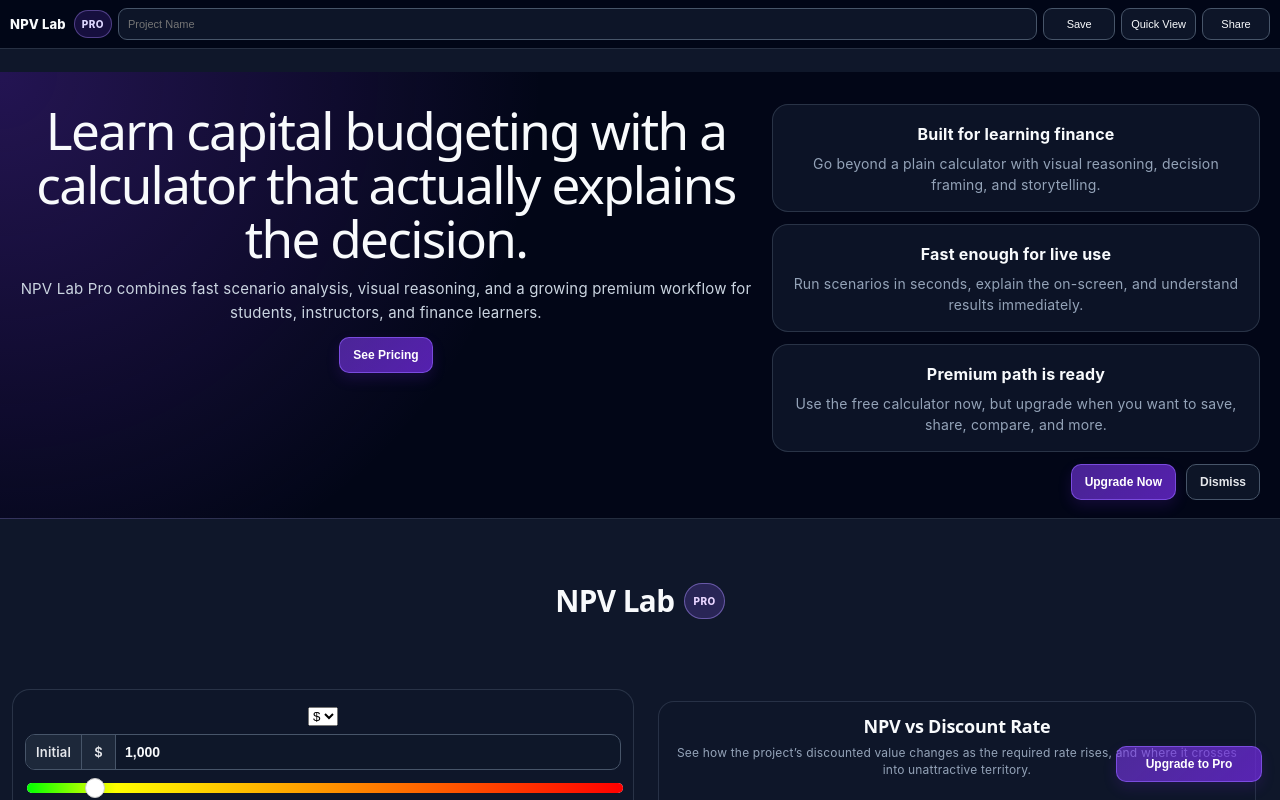
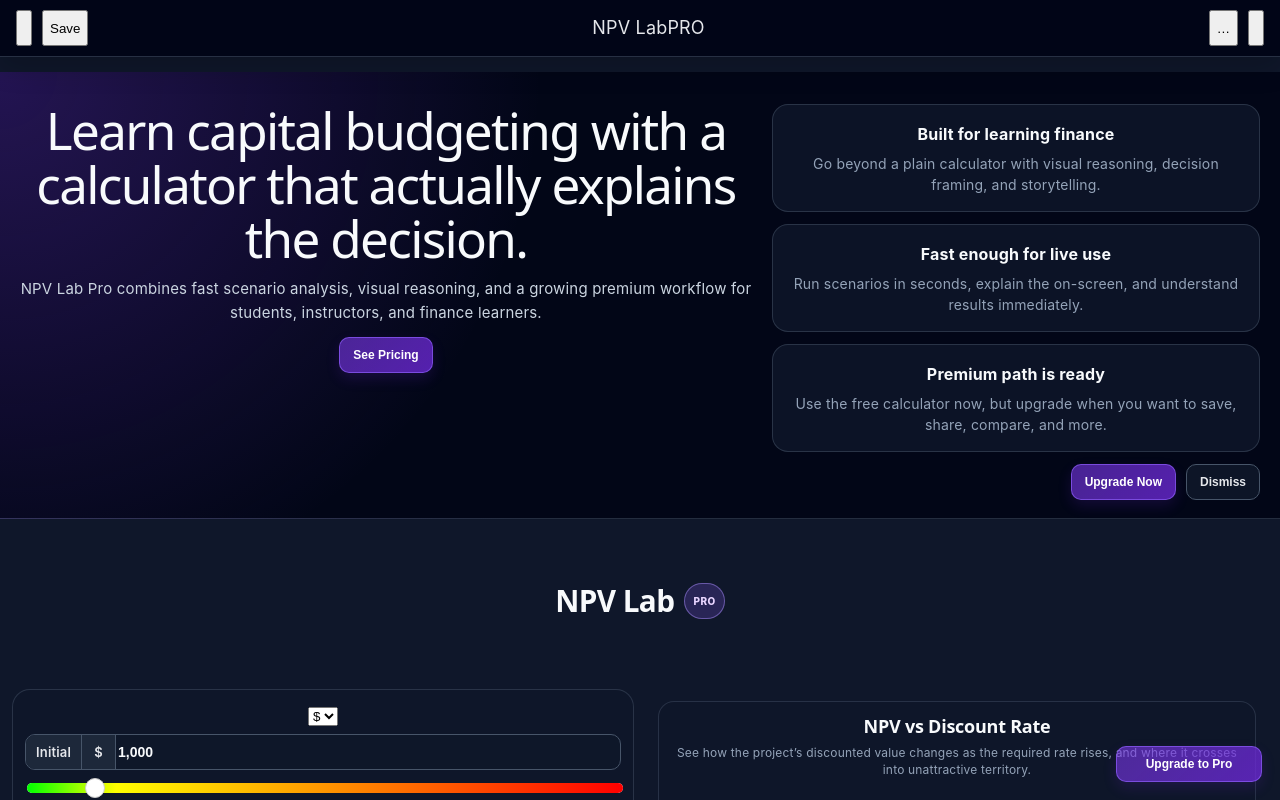
Before and after one commit to armstrma/npv-calculator, a React (Vite) app: page / in a window 1280 px wide. Shown: the top 800 px of the page. Built offline with nearby package versions, Linux system fonts and the light colour scheme.

Commit message:
Unify toolbar with mobile topbar

```diff
--- a/src/App.css
+++ b/src/App.css
@@ -137,133 +137,46 @@ input[type="range"]::-moz-range-thumb {
   font-size: 14px;
 }
 .mobile-topbar-shell {
-  display: none;
-}
-
-.project-toolbar {
   position: fixed;
   top: 0;
   left: 0;
   right: 0;
-  z-index: 1300;
-  display: flex;
-  gap: 6px;
-  align-items: center;
+  z-index: 1400;
+  display: grid;
+  grid-template-columns: auto auto minmax(0, 1fr) auto auto;
+  align-items: center;
+  gap: 8px;
   padding: 8px 10px;
+  background: rgba(2, 6, 23, 0.96);
+  border-bottom: 1px solid rgba(71, 85, 105, 0.55);
+}
+
+.mobile-topbar-shell-desktop {
+  display: grid;
+  grid-template-columns: auto auto minmax(220px, 1fr) auto auto;
+  gap: 10px;
+  padding: 10px 16px;
   backdrop-filter: blur(12px);
-  background: rgba(2, 6, 23, 0.94);
-  border-bottom: 1px solid rgba(71, 85, 105, 0.55);
-  overflow-x: auto;
-}
-.project-toolbar-condensed {
   box-shadow: 0 10px 28px rgba(0, 0, 0, 0.18);
 }
-.project-toolbar-brand {
-  display: inline-flex;
-  align-items: center;
-  gap: 8px;
-  min-width: 0;
-  flex: 0 0 auto;
-}
-.project-toolbar-title {
-  font-size: 13px;
-  font-weight: 800;
-  color: #f8fafc;
-}
-.project-toolbar-pro-badge {
-  display: inline-flex;
-  align-items: center;
-  justify-content: center;
-  min-height: 20px;
-  padding: 0 7px;
-  border-radius: 999px;
-  background: rgba(124, 58, 237, 0.18);
-  border: 1px solid rgba(167, 139, 250, 0.4);
-  color: #ddd6fe;
-  font-size: 10px;
-  font-weight: 800;
-  letter-spacing: 0.04em;
-}
-.project-toolbar-name,
-.project-toolbar select,
-.project-toolbar-button,
-.cashflow-number-input {
-  height: 32px;
-  border-radius: 9px;
-  border: 1px solid #475569;
-  padding: 0 9px;
-  font-size: 11px;
-}
-.project-toolbar-name {
-  flex: 1 1 220px;
-  min-width: 120px;
-}
-.project-toolbar-name,
-.project-toolbar select {
-  background: rgba(15, 23, 42, 0.92);
-  color: #f8fafc;
-}
-.project-toolbar-button {
-  display: inline-flex;
-  align-items: center;
-  justify-content: center;
-  background: rgba(15, 23, 42, 0.92);
-  color: #f8fafc;
-  cursor: pointer;
-  min-width: 72px;
-  white-space: nowrap;
-}
-.project-toolbar-button-share {
-  min-width: 68px;
-}
-.project-toolbar-menu-wrap {
-  position: relative;
-  flex: 0 0 auto;
-}
-.project-toolbar-menu {
-  position: absolute;
-  top: calc(100% + 6px);
-  left: 0;
-  min-width: 220px;
-  display: grid;
-  gap: 4px;
-  padding: 8px;
-  border-radius: 12px;
-  border: 1px solid rgba(71, 85, 105, 0.55);
-  background: rgba(2, 6, 23, 0.98);
-  box-shadow: 0 18px 34px rgba(0, 0, 0, 0.32);
-}
-.project-toolbar-menu-right {
-  right: 0;
-  left: auto;
-}
-.project-toolbar-menu-item {
-  min-height: 34px;
-  border-radius: 9px;
-  border: 0;
-  background: rgba(15, 23, 42, 0.9);
-  color: #f8fafc;
-  padding: 0 10px;
-  font-size: 12px;
-  text-align: left;
-}
-.project-toolbar-menu-item-static {
-  display: flex;
-  align-items: center;
-  color: #cbd5e1;
-}
-.project-toolbar-menu-item-select {
-  display: grid;
-  gap: 4px;
-  padding: 8px 10px;
-}
-.project-toolbar-menu-item-select span {
-  color: #cbd5e1;
-  font-size: 10px;
-  font-weight: 700;
-}
-.project-toolbar-menu-item-success {
-  color: #86efac;
+
+.mobile-topbar-shell-desktop .mobile-topbar-brand {
+  justify-content: flex-start;
+}
+
+.mobile-topbar-shell-desktop .mobile-topbar-menu-wrap:last-child {
+  justify-self: end;
+}
+
+.mobile-topbar-shell-desktop .mobile-topbar-action,
+.mobile-topbar-shell-desktop .mobile-topbar-save {
+  min-height: 36px;
+}
+
+@media (min-width: 641px) {
+  .mobile-topbar-shell:not(.mobile-topbar-shell-desktop) {
+    display: none;
+  }
 }
 .button-primary,
 .button-secondary {
@@ -823,18 +736,7 @@ th, td { border: 1px solid #334155; padding: 8px; text-align: left; }
     display: none;
   }
   .mobile-topbar-shell {
-    position: fixed;
-    top: 0;
-    left: 0;
-    right: 0;
-    z-index: 1400;
-    display: grid;
     grid-template-columns: auto auto minmax(0, 1fr) auto auto;
-    align-items: center;
-    gap: 8px;
-    padding: 8px 10px;
-    background: rgba(2, 6, 23, 0.96);
-    border-bottom: 1px solid rgba(71, 85, 105, 0.55);
   }
   .mobile-topbar-action {
     min-height: 38px;
@@ -950,20 +852,6 @@ th, td { border: 1px solid #334155; padding: 8px; text-align: left; }
   .hero-upgrade-button,
   .hero-dismiss-button {
     width: 100%;
-  }
-  .project-toolbar {
-    top: 54px;
-    display: none;
-    grid-template-columns: minmax(0, 1fr) minmax(0, 1fr);
-    padding: 8px;
-    gap: 6px;
-  }
-  .project-toolbar > :nth-child(1),
-  .project-toolbar > :nth-child(2),
-  .project-toolbar > :nth-child(3),
-  .project-toolbar > :nth-child(4) {
-    width: 100%;
-    min-width: 0 !important;
   }
   .metric-pill-value { font-size: 18px; }
   .floating-upgrade-button {
--- a/src/App.jsx
+++ b/src/App.jsx
@@ -1635,76 +1635,65 @@ const App = () => {
         </div>
       </div>
 
-      <div className={`project-toolbar ${showProductHero ? '' : 'project-toolbar-condensed'}`} ref={projectToolbarRef}>
-        <div className="project-toolbar-brand">
-          <span className="project-toolbar-title">NPV Lab</span>
-          <span className="project-toolbar-pro-badge">PRO</span>
-        </div>
-
-        <input className="project-toolbar-name" placeholder="Project Name" value={projectName} onChange={(e) => setProjectName(e.target.value)} />
-
-        <div className="project-toolbar-menu-wrap">
-          <button type="button" className="project-toolbar-button" onClick={() => {
+      <div className="mobile-topbar-shell mobile-topbar-shell-desktop" ref={projectToolbarRef}>
+        <button
+          type="button"
+          className="mobile-topbar-action mobile-topbar-action-left"
+          onClick={() => {
+            setMobileLibraryTab('saved');
+            setShowMobileLibrary(true);
+          }}
+          aria-label="Open project library"
+        >
+          <svg className="mobile-topbar-icon-svg" viewBox="0 0 24 24" aria-hidden="true">
+            <path d="M3 7.5A1.5 1.5 0 0 1 4.5 6h4.379a1.5 1.5 0 0 1 1.06.44l1.242 1.242A1.5 1.5 0 0 0 12.242 8h7.258A1.5 1.5 0 0 1 21 9.5v8A1.5 1.5 0 0 1 19.5 19h-15A1.5 1.5 0 0 1 3 17.5v-10Z" />
+          </svg>
+        </button>
+        <div className="mobile-topbar-menu-wrap">
+          <button type="button" className="mobile-topbar-action mobile-topbar-action-left mobile-topbar-save" onClick={() => {
             setShowSaveMenu((value) => !value);
             setShowQuickViewMenu(false);
             setShowShareMenu(false);
           }}>
-            Save
+            <span>Save</span>
           </button>
           {showSaveMenu && (
-            <div className="project-toolbar-menu">
-              <button type="button" className="project-toolbar-menu-item" onClick={() => {
-                handleSaveLocally();
-                setShowSaveMenu(false);
-              }}>
+            <div className="mobile-topbar-menu mobile-topbar-menu-left">
+              <button
+                type="button"
+                className="mobile-topbar-menu-item"
+                onClick={handleSaveLocally}
+              >
                 Save Locally
               </button>
-              <label className="project-toolbar-menu-item project-toolbar-menu-item-select">
-                <span>Load</span>
-                <select
-                  onChange={(e) => {
-                    loadProject(e.target.value);
-                    setShowSaveMenu(false);
-                  }}
-                  value={loadedProjectName && !projects[loadedProjectName] ? '__unsaved__' : loadedProjectName || '__placeholder__'}
-                >
-                  <option value="__placeholder__" disabled>Load Project</option>
-                  {loadedProjectName && !projects[loadedProjectName] && <option value="__unsaved__">{loadedProjectName} (Unsaved)</option>}
-                  {Object.keys(projects).map((name) => (
-                    <option key={name} value={name}>{name}</option>
-                  ))}
-                </select>
-              </label>
-              <label className="project-toolbar-menu-item project-toolbar-menu-item-select">
-                <span>Delete</span>
-                <select onChange={(e) => {
-                  deleteProject(e.target.value);
-                  setShowSaveMenu(false);
-                }} defaultValue="Delete Project">
-                  <option disabled>Delete Project</option>
-                  {Object.keys(projects).map((name) => (
-                    <option key={name}>{name}</option>
-                  ))}
-                </select>
-              </label>
             </div>
           )}
         </div>
-
-        <div className="project-toolbar-menu-wrap">
-          <button type="button" className="project-toolbar-button" onClick={() => {
-            setQuickViewEnabled((value) => !value);
+        <div className="mobile-topbar-brand">
+          <span className="mobile-topbar-title">NPV Lab</span>
+          <span className="mobile-topbar-pro-badge">PRO</span>
+        </div>
+        <div className="mobile-topbar-menu-wrap">
+          <button type="button" className="mobile-topbar-action mobile-topbar-action-right" onClick={() => {
+            setShowQuickViewMenu((value) => !value);
             setShowSaveMenu(false);
             setShowShareMenu(false);
-          }}>
-            {quickViewEnabled ? 'Exit Quick View' : 'Quick View'}
+          }} aria-label="More options">
+            <span className="mobile-topbar-icon-glyph">…</span>
           </button>
           {showQuickViewMenu && (
-            <div className="project-toolbar-menu">
-              <div className="project-toolbar-menu-item project-toolbar-menu-item-static">
-                Quick View is {quickViewEnabled ? 'On' : 'Off'}
-              </div>
-              <label className="project-toolbar-menu-item project-toolbar-menu-item-select">
+            <div className="mobile-topbar-menu">
+              <button
+                type="button"
+                className="mobile-topbar-menu-item"
+                onClick={() => {
+                  setQuickViewEnabled((value) => !value);
+                  setShowQuickViewMenu(false);
+                }}
+              >
+                {quickViewEnabled ? 'Exit Quick View' : 'Enter Quick View'}
+              </button>
+              <label className="mobile-topbar-menu-item mobile-topbar-menu-item-select">
                 <span>Currency</span>
                 <select value={currency} onChange={(e) => setCurrency(e.target.value)} title="Display currency (calculations unchanged)">
                   <option>$</option>
@@ -1712,11 +1701,12 @@ const App = () => {
                   <option>£</option>
                 </select>
               </label>
-              <label className="project-toolbar-menu-item project-toolbar-menu-item-select">
+              <label className="mobile-topbar-menu-item mobile-topbar-menu-item-select">
                 <span>Sensitivity</span>
-                <select value={String(sensitivityPercent)} onChange={(e) => {
+                <select value={showSensitivity ? String(sensitivityPercent) : '10'} onChange={(e) => {
                   setShowSensitivity(true);
                   setSensitivityPercent(Number(e.target.value));
+                  setShowQuickViewMenu(false);
                 }}>
                   <option value="5">5%</option>
                   <option value="10">10%</option>
@@ -1726,21 +1716,28 @@ const App = () => {
             </div>
           )}
         </div>
-
-        <div className="project-toolbar-menu-wrap">
-          <button type="button" className="project-toolbar-button project-toolbar-button-share" onClick={() => {
+        <div className="mobile-topbar-menu-wrap">
+          <button type="button" className="mobile-topbar-action mobile-topbar-action-right" onClick={() => {
             setShowShareMenu((value) => !value);
+            setShowSaveMenu(false);
             setShowQuickViewMenu(false);
-            setShowSaveMenu(false);
-          }}>
-            Share
+          }} aria-label="Share options">
+            <svg className="mobile-topbar-icon-svg" viewBox="0 0 24 24" aria-hidden="true">
+              <path d="M12 16V5" />
+              <path d="m7 10 5-5 5 5" />
+              <path d="M5 19h14" />
+            </svg>
           </button>
           {showShareMenu && (
-            <div className="project-toolbar-menu project-toolbar-menu-right">
-              <button type="button" className={`project-toolbar-menu-item ${copiedProjectLink ? 'project-toolbar-menu-item-success' : ''}`} onClick={async () => {
-                await copyProjectLink();
-                window.setTimeout(() => setShowShareMenu(false), 1000);
-              }}>
+            <div className="mobile-topbar-menu mobile-topbar-menu-right">
+              <button
+                type="button"
+                className={`mobile-topbar-menu-item ${copiedProjectLink ? 'mobile-topbar-menu-item-success' : ''}`}
+                onClick={async () => {
+                  await copyProjectLink();
+                  window.setTimeout(() => setShowShareMenu(false), 1000);
+                }}
+              >
                 {copiedProjectLink ? '✓ Copied Project Link' : 'Copy Project Link'}
               </button>
             </div>
```
Also changed, not shown: 1 other file (tests, documents, lock files or other folders).
